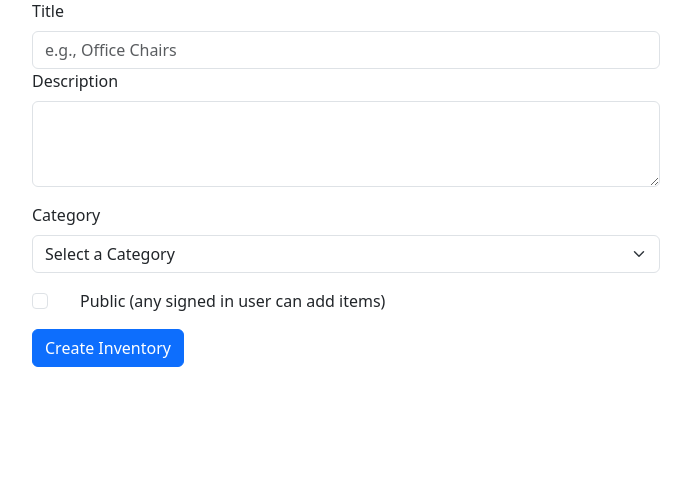
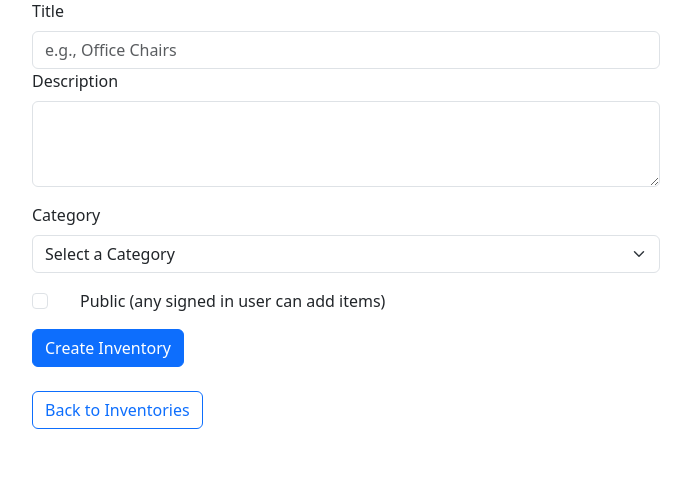
Before and after one commit to DeusVult09/inventory-app, a Rails app: page /inventories/new in a window 1280 px wide. Shown: the part 143-634 px from the top of the page, without its empty margins (294-985 px from the left). Run offline with Rails 7, Linux system fonts and the light colour scheme; the visitor is signed in with stand-in values (Sample User, id 1); data comes from the database, SQL or seed files in the repository; some libraries are stand-ins or nearby versions.

Commit message:
feat(view): add nagivation links to the new form

```diff
--- a/app/views/inventories/new.html.erb
+++ b/app/views/inventories/new.html.erb
@@ -2,6 +2,9 @@
 <div class="row justify-content-center">
   <div class="col-12 col-md-8 col-lg-6">
     <h2>New Inventory</h2>
-    <%= render "inventory", inventory: @inventory %>
+    <div class="justify-content-between">
+      <%= render "inventory", inventory: @inventory %><br>
+      <%= link_to "Back to Inventories", root_path, class: "btn btn-outline-primary" %>
+    </div>
   </div>
 </div>
```
Also changed, not shown: app/views/inventories/edit.html.erb (added, +9 -0 lines).
